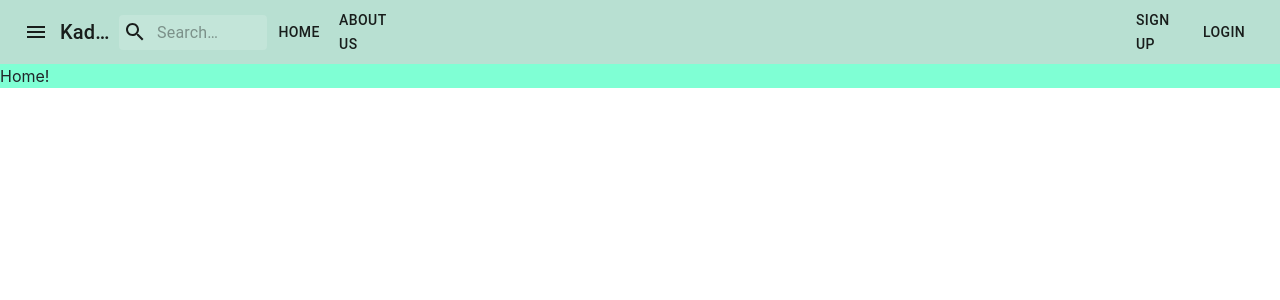
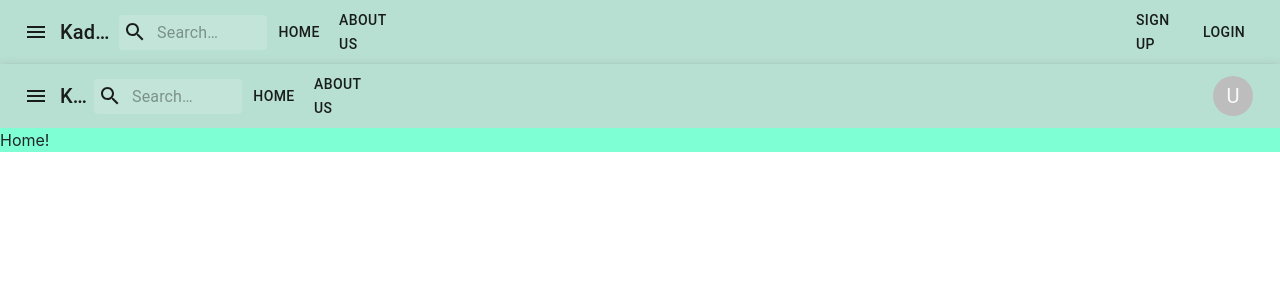
Before and after one commit to nm4550/Frontend-Ripo, a React (Create React App) app in the folder kadoo/: page / in a window 1280 px wide. Shown: the top 300 px of the page. Built offline with nearby package versions, Linux system fonts and the light colour scheme.

Commit message:
Feat: User Drop-Down Menu

```diff
--- a/kadoo/src/App.js
+++ b/kadoo/src/App.js
@@ -3,6 +3,7 @@ import { BrowserRouter as Router, Route, Link, Switch } from 'react-router-dom';
 import './App.css';
 import Home from "./Pages/Home/Home";
 import Navbar from "./Components/Navbar/Navbar";
+import Navbar_User from "./Components/Navbar_User/Navbar_User";
 import { createMuiTheme, ThemeProvider } from '@material-ui/core'
 import { ListItemSecondaryAction } from '@material-ui/core';
 
@@ -27,6 +28,7 @@ function App() {
     <Router>
     <div>
     <Navbar/>
+    <Navbar_User/>
     <Home/>
     </div>
     </Router>
--- /dev/null
+++ b/kadoo/src/Components/Navbar_User/Navbar_User.js
@@ -0,0 +1,200 @@
+import * as React from 'react';
+import { styled, alpha } from '@material-ui/core/styles';
+import AppBar from '@material-ui/core/AppBar';
+import Box from '@material-ui/core/Box';
+import Toolbar from '@material-ui/core/Toolbar';
+import IconButton from '@material-ui/core/IconButton';
+import Typography from '@material-ui/core/Typography';
+import InputBase from '@material-ui/core/InputBase';
+import MenuIcon from '@material-ui/icons/Menu';
+import SearchIcon from '@material-ui/icons/Search';
+import { Button } from '@material-ui/core';
+import Avatar from '@material-ui/core/Avatar';
+import Menu from '@material-ui/core/Menu';
+import MenuItem from '@material-ui/core/MenuItem';
+import ListItemIcon from '@material-ui/core/ListItemIcon';
+import Divider from '@material-ui/core/Divider';
+import Tooltip from '@material-ui/core/Tooltip';
+import TodayIcon from '@material-ui/icons/Today';
+import ExitToAppIcon from '@material-ui/icons/ExitToApp';
+import HistoryIcon from '@material-ui/icons/History';
+import ShoppingCartIcon from '@material-ui/icons/ShoppingCart';
+import PaymentIcon from '@material-ui/icons/Payment';
+import ForumIcon from '@material-ui/icons/Forum';
+
+const Search = styled('div')(({ theme }) => ({
+  position: 'relative',
+  borderRadius: theme.shape.borderRadius,
+  backgroundColor: alpha(theme.palette.common.white, 0.15),
+  '&:hover': {
+    backgroundColor: alpha(theme.palette.common.white, 0.25),
+  },
+  marginLeft: 0,
+  width: '100%',
+  [theme.breakpoints.up('sm')]: {
+    marginLeft: theme.spacing(1),
+    width: 'auto',
+  },
+}));
+
+const SearchIconWrapper = styled('div')(({ theme }) => ({
+  padding: theme.spacing(0, 0.5),
+  height: '100%',
+  position: 'absolute',
+  pointerEvents: 'none',
+  display: 'flex',
+  alignItems: 'center',
+  justifyContent: 'center',
+}));
+
+const StyledInputBase = styled(InputBase)(({ theme }) => ({
+  color: 'inherit',
+  '& .MuiInputBase-input': {
+    padding: theme.spacing(1, 1, 1, 0),
+    paddingLeft: `calc(4% + ${theme.spacing(4)}px)`,
+    transition: theme.transitions.create('width'),
+    width: '100%',
+    [theme.breakpoints.up('sm')]: {
+      width: '12ch',
+      '&:focus': {
+        width: '20ch',
+      },
+    },
+  },
+}));
+
+export default function SearchAppBar() {
+    const [anchorEl, setAnchorEl] = React.useState(null);
+  const open = Boolean(anchorEl);
+  const handleClick = (event) => {
+    setAnchorEl(event.currentTarget);
+  };
+  const handleClose = () => {
+    setAnchorEl(null);
+  };
+  return (
+    <Box sx={{ flexGrow: 1 }}>
+      <AppBar position="static">
+        <Toolbar>
+          <IconButton
+            size="large"
+            edge="start"
+            color="inherit"
+            aria-label="open drawer"
+            sx={{ mr: 2 }}
+          >
+            <MenuIcon />
+          </IconButton>
+          <Typography
+            variant="h6"
+            noWrap
+            component="div"
+            sx={{ flexGrow: 1, display: { xs: 'none', sm: 'block' } }}
+          >
+            Kadoo
+          </Typography>
+          <Search>
+            <SearchIconWrapper>
+              <SearchIcon />
+            </SearchIconWrapper>
+            <StyledInputBase
+              placeholder="Search…"
+
+              inputProps={{ 'aria-label': 'search' }}
+            />
+          </Search>
+          <Button href="#text-buttons">Home</Button>
+          <Button href="#text-buttons"
+          >About Us</Button>
+
+<React.Fragment>
+      <Box ml={105} sx={{ display: 'flex', alignItems: 'center', textAlign: 'center' }}>
+
+        <Tooltip title="Account settings">
+          <IconButton onClick={handleClick} size="small" sx={{ ml: 2 }}>
+            <Avatar sx={{ width: 32, height: 32 }}>U</Avatar>
+          </IconButton>
+        </Tooltip>
+      </Box>
+      <Menu
+        anchorEl={anchorEl}
+        open={open}
+        onClose={handleClose}
+        onClick={handleClose}
+        PaperProps={{
+          elevation: 0,
+          backgroundColor:'#FEFFC2',
+          sx: {
+            overflow: 'visible',
+            filter: 'drop-shadow(0px 2px 8px rgba(0,0,0,0.32))',
+            mt: 1.5,
+            '& .MuiAvatar-root': {
+              width: 32,
+              height: 32,
+              ml: -0.5,
+              mr: 1,
+            },
+            '&:before': {
+              content: '""',
+              display: 'block',
+              position: 'absolute',
+              top: 0,
+              right: 14,
+              width: 10,
+              height: 10,
+              bgcolor: "#FEFFC2",
+              transform: 'translateY(-50%) rotate(45deg)',
+              zIndex: 0,
+            },
+          },
+        }}
+        transformOrigin={{ horizontal: 'right', vertical: 'top' }}
+        anchorOrigin={{ horizontal: 'right', vertical: 'bottom' }}
+      >
+        <MenuItem>
+          <Avatar /> Profile
+        </MenuItem>
+        <Divider />
+        <MenuItem>
+          <ListItemIcon>
+            <PaymentIcon fontSize="small" />
+          </ListItemIcon>
+          Cart
+        </MenuItem>
+        <MenuItem>
+          <ListItemIcon>
+            <ShoppingCartIcon fontSize="small" />
+          </ListItemIcon>
+          Ongoing Orders
+        </MenuItem>
+        <MenuItem>
+          <ListItemIcon>
+            <HistoryIcon fontSize="small" />
+          </ListItemIcon>
+          Purchase History
+        </MenuItem>
+        <MenuItem>
+          <ListItemIcon>
+            <ForumIcon fontSize="small" />
+          </ListItemIcon>
+          Messages
+        </MenuItem>
+        <MenuItem>
+          <ListItemIcon>
+            <TodayIcon fontSize="small" />
+          </ListItemIcon>
+          Reminder
+        </MenuItem>
+        <MenuItem>
+          <ListItemIcon>
+            <ExitToAppIcon fontSize="small" />
+          </ListItemIcon>
+            Logout
+        </MenuItem>
+      </Menu>
+    </React.Fragment>
+        </Toolbar>
+      </AppBar>
+    </Box>
+  );
+}
```
Also changed, not shown: kadoo/src/Components/Navbar_User/Navbar_User.css (added).
